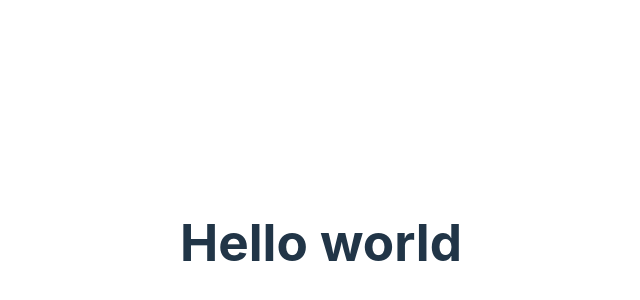
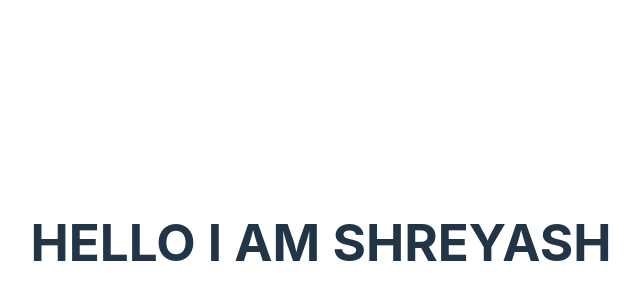
Before and after one commit to shreyash776/learning-react, a React (Vite) app in the folder my-react-vite-app/: page / in a window 1280 px wide. Shown: the part 158-458 px from the top of the page, without its empty margins (319-959 px from the left). Built offline with nearby package versions, Linux system fonts and the light colour scheme.

Commit message:
created a head component

```diff
--- /dev/null
+++ b/my-react-vite-app/src/head.jsx
@@ -0,0 +1,7 @@
+import React from 'react'
+import ReactDOM from 'react-dom/client'
+ function Head () {
+    return <h1>HELLO I AM SHREYASH </h1>;
+ }
+
+ export default Head ;
--- a/my-react-vite-app/src/main.jsx
+++ b/my-react-vite-app/src/main.jsx
@@ -2,7 +2,10 @@ import React from 'react'
 import ReactDOM from 'react-dom/client'
 import App from './App.jsx'
 import './index.css'
+import Head from "./head.jsx"
 
 ReactDOM.createRoot(document.getElementById('root')).render(
- <div><h1>Hello world</h1></div>
+ <div>
+   < Head />
+ </div>
 )
```
